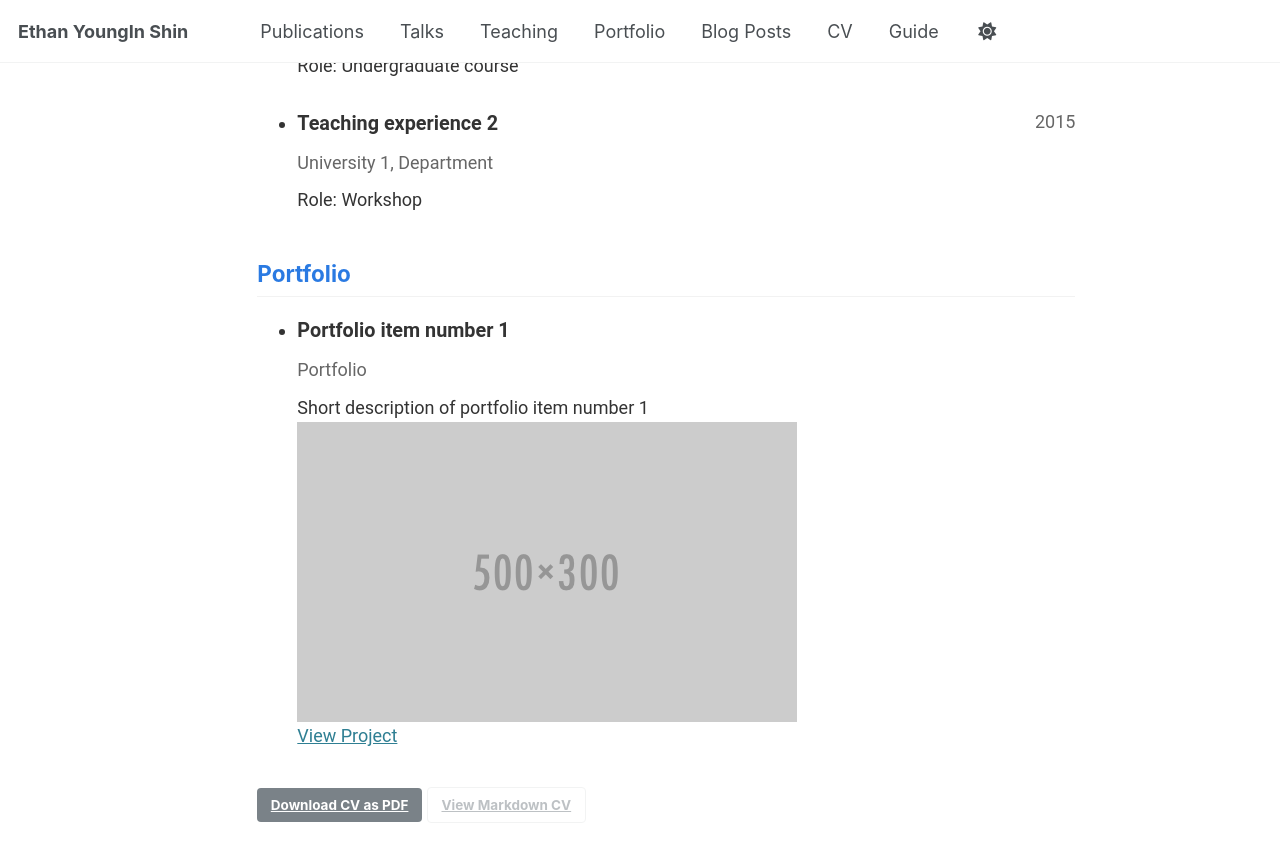
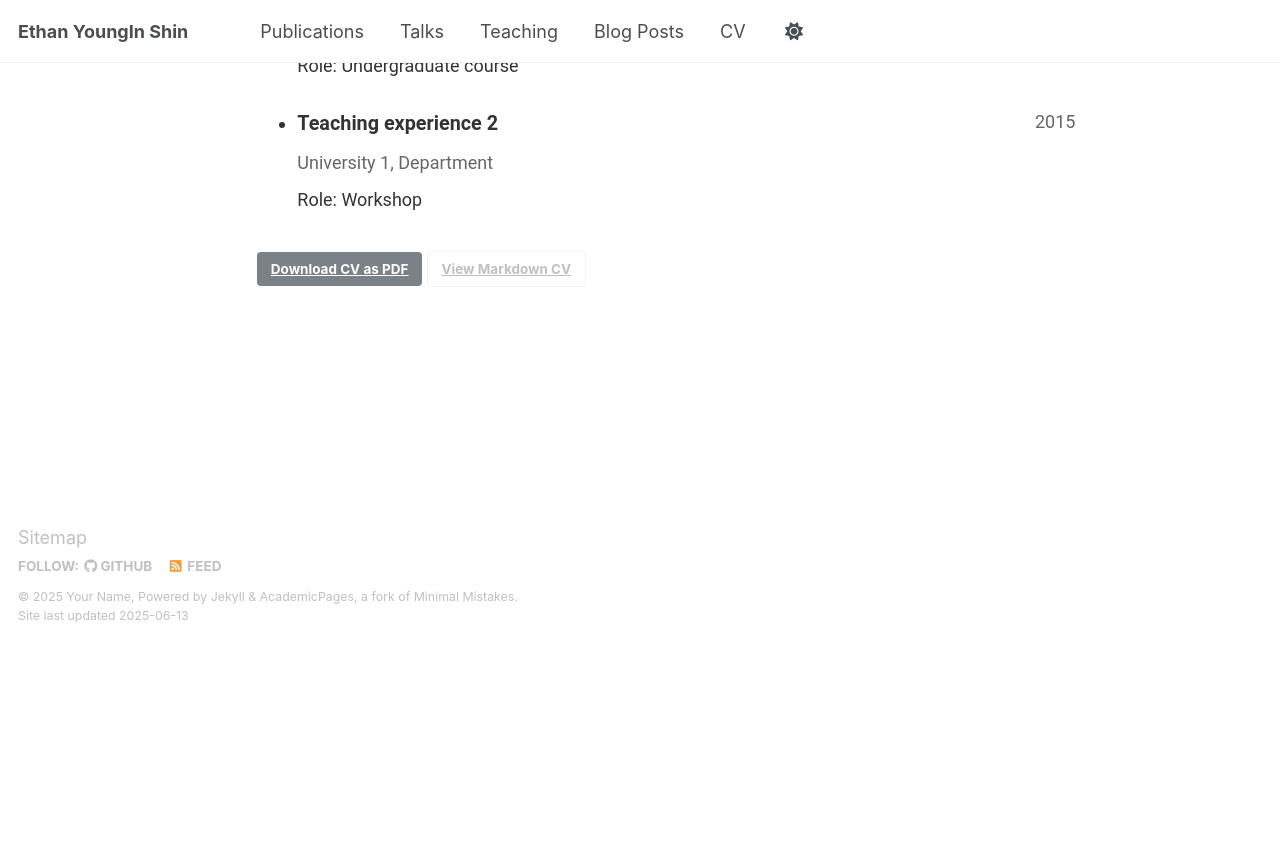
Before and after one commit to duddlshin/duddlshin.github.io, a Jekyll site: the page built from _pages/cv-json.md, in a window 1280 px wide and 900 px high, scrolled down 2299 px. Shown: the top 862 px of the window. Built offline with Jekyll 4.4.1, drawn with Linux system fonts in a browser that asks for light colours; after the commit the page ends 2942 px from its top, so only the background shows below that.

Commit message:
Removed portfolio

```diff
--- a/_data/cv.json
+++ b/_data/cv.json
@@ -139,14 +139,5 @@
       "role": "Workshop",
       "description": ""
     }
-  ],
-  "portfolio": [
-    {
-      "name": "Portfolio item number 1",
-      "category": "portfolio",
-      "date": "",
-      "url": "",
-      "description": "Short description of portfolio item number 1<br/><img src='/images/500x300.png'>"
-    }
   ]
 }
--- a/_includes/cv-template.html
+++ b/_includes/cv-template.html
@@ -210,34 +210,6 @@
   </div>
   {% endif %}
 
-  {% if cv.portfolio.size > 0 %}
-  <!-- Portfolio -->
-  <div class="cv-section">
-    <h2>Portfolio</h2>
-    <ul class="cv-list">
-      {% for item in cv.portfolio %}
-      <li class="cv-item">
-        <div class="cv-item-header">
-          <div class="cv-item-title">{{ item.name }}</div>
-          <div class="cv-item-date">{{ item.date | slice: 0, 4 }}</div>
-        </div>
-        <div class="cv-item-content">
-          <div class="cv-item-subtitle">{{ item.category | capitalize }}</div>
-          {% if item.description %}
-          <div class="cv-item-detail">{{ item.description }}</div>
-          {% endif %}
-          {% if item.url %}
-          <div class="cv-item-detail">
-            <a href="{{ item.url }}" target="_blank">View Project</a>
-          </div>
-          {% endif %}
-        </div>
-      </li>
-      {% endfor %}
-    </ul>
-  </div>
-  {% endif %}
-
   {% if cv.languages.size > 0 %}
   <!-- Languages -->
   <div class="cv-section">
```
Also changed, not shown: _data/navigation.yml (+0 -9 lines).
